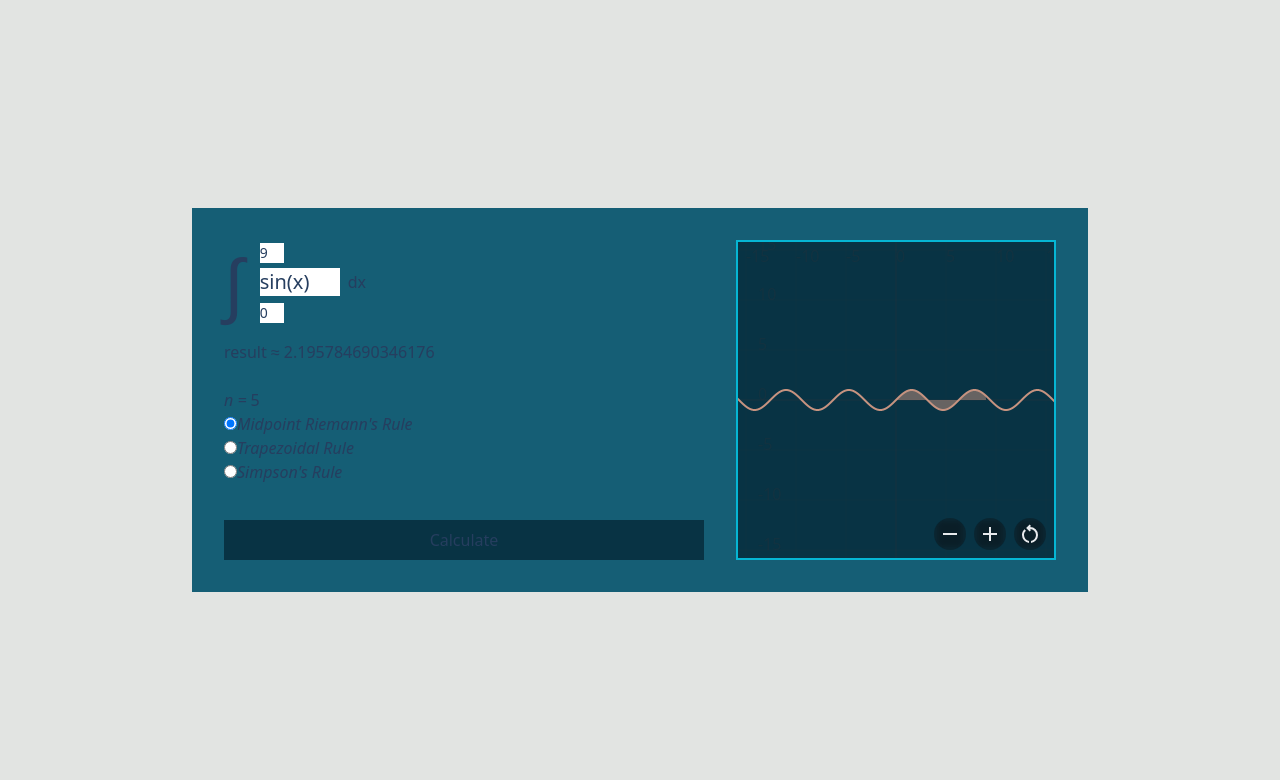
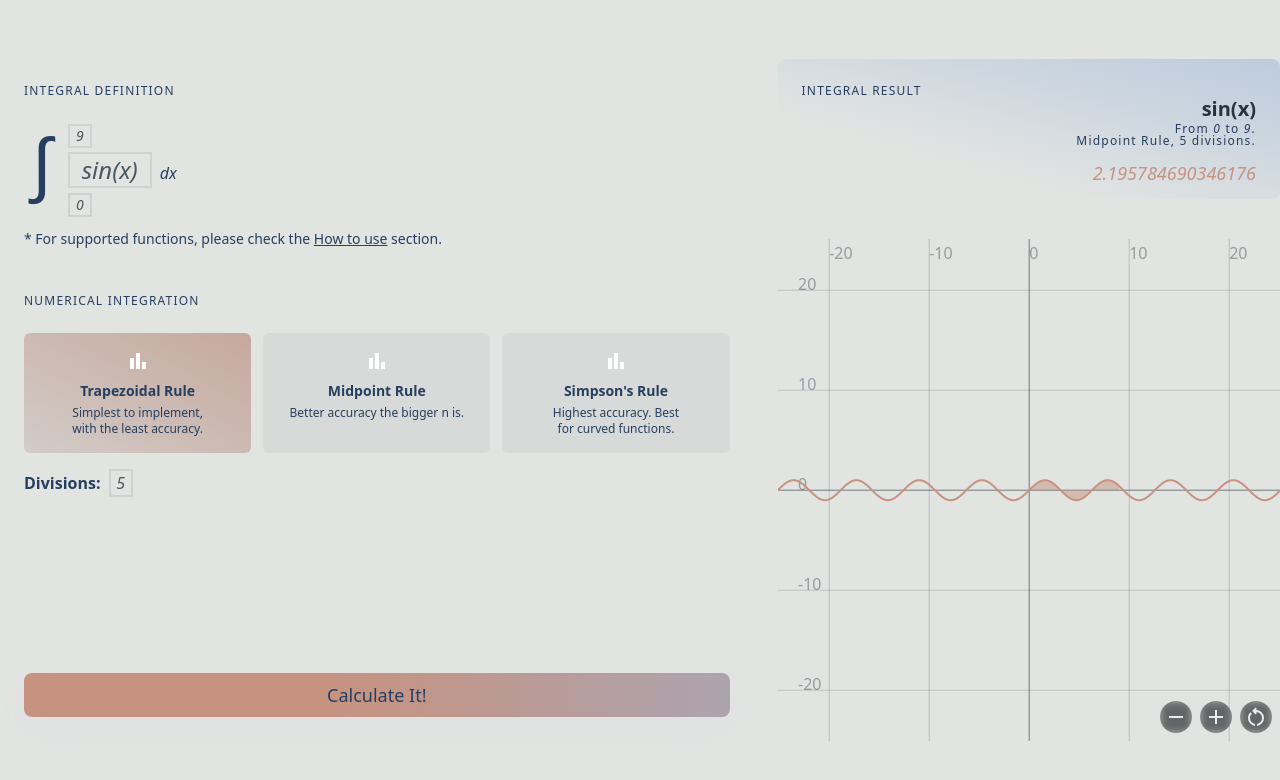
Before and after one commit to kolostring/integral-calculator, a React (Vite) app: page / in a window 1280 px wide. Shown: the top 780 px of the page. Built offline with nearby package versions, Linux system fonts and the light colour scheme.

Commit message:
feat: restyle whole Integral form

```diff
--- a/src/IntegralForm.tsx
+++ b/src/IntegralForm.tsx
@@ -1,13 +1,15 @@
-import { useMemo, useState } from "react";
+import { Suspense, lazy, useMemo, useState } from "react";
 import MidpointRemannSum from "./utils/functions/midpointRiemannRule";
 import SimpsonRule from "./utils/functions/SimpsonRule";
 import TrapezoidalRule from "./utils/functions/trapezoidalRule";
-import IntegralGrapher from "./components/IntegralGrapher";
 import { TokenKind } from "./utils/constants/tokenKinds";
 import Parser from "./utils/classes/Parser";
-import solveSyntaxTree from "./utils/functions/solveSyntaxTree";
 import { SyntaxTree } from "./utils/classes/SyntaxTree";
 import { SyntaxTreeKind } from "./utils/constants/syntaxTreeKinds";
+import ChartIcon from "@/assets/chart.svg";
+import solveSyntaxTree from "./utils/functions/solveSyntaxTree";
+
+const LazyIntegralGrapher = lazy(() => import("@/components/IntegralGrapher"));
 
 const integralSolvers = {
   midpoint: MidpointRemannSum,
@@ -31,6 +33,12 @@ const initialForm: FormFields = {
   integralSolver: "midpoint",
 };
 
+const integralSolverToLabel: { [key: string]: string } = {
+  midpoint: "Midpoint Rule",
+  trapezoidal: "Trapezoidal Rule",
+  simpsons: "Simpson's Rule",
+};
+
 const adaptInputWidth = (event: React.ChangeEvent<HTMLInputElement>) => {
   const target = event.target;
 
@@ -43,6 +51,7 @@ export default function IntegralForm() {
   const [errorMessage, setErrorMessage] = useState("");
 
   const expressionTree = useMemo(() => {
+    setErrorMessage("");
     const parser = new Parser(form.expression);
     try {
       return parser.expression();
@@ -51,13 +60,14 @@ export default function IntegralForm() {
     }
     return new SyntaxTree(
       SyntaxTreeKind.LITERAL,
-      { col: 0, row: 0, pos: 0, str: "0", kind: TokenKind.NUMBER },
+      { col: 0, row: 0, pos: 0, str: "NaN", kind: TokenKind.NUMBER },
       [],
     );
   }, [form]);
 
   const integralSolution = useMemo(() => {
     try {
+      if (expressionTree.getToken().str === "NaN") return NaN;
       const res = integralSolvers[form.integralSolver](
         (x) => {
           const output = solveSyntaxTree(expressionTree, x);
@@ -71,7 +81,7 @@ export default function IntegralForm() {
       return res;
     } catch (e) {
       setErrorMessage((e as Error).message);
-      return 0;
+      return NaN;
     }
   }, [expressionTree, form]);
 
@@ -107,107 +117,205 @@ export default function IntegralForm() {
   };
 
   return (
-    <section className="my-auto w-full lg:gap-8 bg-cyan-800 p-8 lg:grid lg:h-fit lg:w-fit lg:grid-cols-[30rem_20rem]">
+    <section id="calculator" aria-labelledby="calculator-title">
+      <h2
+        className="sr-only mb-12 flex items-center gap-4 after:h-px after:w-full after:bg-white"
+        id="calculator-title"
+      >
+        <span className="shrink-0 text-xs uppercase">Calculator</span>
+      </h2>
+      <div className="my-auto w-full lg:grid lg:h-fit lg:w-fit lg:grid-cols-[3fr_2fr] lg:gap-6">
         <form
           action="/"
           onSubmit={handleSubmit}
-        className="flex flex-col"
+          className="flex flex-col rounded-lg p-6"
         >
           <fieldset
             name="Integral definition"
-          className="grid grid-cols-[auto_auto_1fr] items-center gap-x-2 gap-y-1"
+            className="mb-8 grid grid-cols-[auto_1fr] items-center gap-x-2 gap-y-1"
           >
-          <span className="row-span-3 row-start-1 mr-2 text-7xl">∫</span>
+            <legend className="mb-6 text-xs font-extralight uppercase tracking-widest dark:text-neutral/70">
+              Integral definition
+            </legend>
+            <span className="row-span-3 mr-2 place-self-center pb-[0.25em] pl-2 text-7xl leading-none">
+              ∫
+            </span>
             <label>
               <input
-              className="col-start-2 w-6 text-sm"
+                className="col-start-2 box-content w-5 min-w-5 border-2 border-neutral/10 bg-transparent text-center text-sm italic text-neutral/80 outline-none focus:bg-neutral/10"
                 type="text"
                 name="integralTo"
                 defaultValue={initialForm.integralTo}
                 onChange={adaptInputWidth}
               />
-            <span className="invisible absolute">from</span>
+              <span className="sr-only">Lower limit</span>
             </label>
             <label>
               <input
-              className="col-start-2 w-0 !min-w-20 p-0 text-xl"
+                className="col-start-2 box-content w-0 min-w-20 border-2 border-neutral/10 bg-transparent p-0 text-center text-2xl italic text-neutral/80 outline-none focus:bg-neutral/10"
                 type="text"
                 name="expression"
                 defaultValue={initialForm.expression}
                 onChange={(e) => {
-                setErrorMessage("");
                   adaptInputWidth(e);
                 }}
               />
-            <span className="invisible absolute">expression</span>
+              <i className="ml-2">dx</i>
+              <span className="sr-only">Function to integrate</span>
             </label>
             <label>
               <input
-              className="col-start-2 w-6 text-sm"
+                className="col-start-2 box-content w-5 min-w-5 border-2 border-neutral/10 bg-transparent text-center text-sm italic text-neutral/80 outline-none focus:bg-neutral/10"
                 type="text"
                 name="integralFrom"
                 defaultValue={initialForm.integralFrom}
                 onChange={adaptInputWidth}
               />
-            <span className="invisible absolute">to</span>
+              <span className="sr-only">Upper limit</span>
             </label>
-          <span className="col-start-3 row-span-3 row-start-1">dx</span>
+
+            <p className="col-span-2 mb-2 mt-2 min-h-6 text-sm font-light dark:text-neutral/70">
+              * For supported functions, please check the{" "}
+              <a className="underline" href="#how-to-use">
+                How to use
+              </a>{" "}
+              section.
+            </p>
           </fieldset>
 
-        <div className="">
-          <p className="mt-4">{"result ≈ " + integralSolution}</p>
-          <p className="min-h-6 text-red-300">{errorMessage}</p>
-        </div>
+          <fieldset className="mb-12 grid grid-cols-3 gap-x-3">
+            <legend className="mb-6 text-xs font-extralight uppercase tracking-widest dark:text-neutral/70">
+              Numerical Integration
+            </legend>
 
-        <fieldset
-          name="Numerical integration"
-          className="flex h-full flex-col"
+            {[
+              [
+                "trapezoidal",
+                "Trapezoidal Rule",
+                "Simplest to implement, with the least accuracy.",
+              ],
+              ["midpoint", "Midpoint Rule", "Better accuracy the bigger n is."],
+              [
+                "simpsons",
+                "Simpson's Rule",
+                "Highest accuracy. Best for curved functions.",
+              ],
+            ].map(([value, label, description], index) => (
+              <label
+                className="group relative flex w-full cursor-pointer flex-col items-center rounded-md bg-neutral/5 px-1 py-4 transition-colors focus-within:bg-primary/40 dark:focus-within:bg-transparent"
+                key={value}
               >
-          <label className="pr-1">
-            <i>n =</i>
+                <input
+                  type="radio"
+                  className="absolute inset-0 -z-10 appearance-none rounded-md bg-gradient-to-tr from-primary/30 to-primary opacity-0 transition-opacity duration-200 checked:opacity-65 focus:opacity-100 dark:to-secondary dark:checked:opacity-25 dark:focus:opacity-55 [&:not(:checked)]:hover:opacity-20 dark:[&:not(:checked)]:hover:opacity-10"
+                  name="integralSolver"
+                  value={value}
+                  aria-labelledby={value + "-label"}
+                  aria-describedby={value + "-description"}
+                  defaultChecked={index === 0}
+                />
+                <img
+                  src={ChartIcon}
+                  alt="chart"
+                  className="mb-2 size-6 shrink-0"
+                />
+                <strong
+                  className="mb-1 shrink-0 text-balance text-center text-sm font-semibold"
+                  id={value + "-label"}
+                >
+                  {label}
+                </strong>
+                <p
+                  className="text-balance text-center text-xs font-light"
+                  id={value + "-description"}
+                >
+                  {description}
+                </p>
+              </label>
+            ))}
+
+            <label className="mt-4 pr-1">
+              <strong id="divisions-label">Divisions: </strong>
               <input
                 type="text"
                 name="divisions"
-              className="ml-1 w-6 bg-transparent"
+                aria-labelledby="divisions-label"
+                aria-describedby="divisions-description"
+                className="mb-1 ml-1 box-content w-5 min-w-5 border-2 border-neutral/10 bg-transparent text-center italic text-neutral/80 outline-none focus:bg-neutral/10"
                 defaultValue={initialForm.divisions}
                 onChange={adaptInputWidth}
               />
-          </label>
-          <label className="cursor-pointer">
-            <input
-              type="radio"
-              name="integralSolver"
-              value="midpoint"
-              defaultChecked
-            />
-            <i>Midpoint Riemann's Rule</i>
-          </label>
-
-          <label className="cursor-pointer">
-            <input type="radio" name="integralSolver" value="trapezoidal" />
-            <i>Trapezoidal Rule</i>
-          </label>
-
-          <label className="cursor-pointer">
-            <input type="radio" name="integralSolver" value="simpsons" />
-            <i>Simpson's Rule</i>
+              <br />
+              <p
+                id="divisions-description"
+                className="sr-only text-sm font-light"
+              >
+                Number of divisions to use in the numerical integration.
+              </p>
             </label>
           </fieldset>
+
           <button
-          className="col-span-2 col-start-1 mt-auto w-full bg-cyan-950 py-2 transition-colors hover:bg-cyan-300 hover:text-cyan-900 active:bg-cyan-200 active:text-cyan-900"
+            className="font group relative isolate col-span-2 col-start-1 mt-auto w-full transition-colors before:absolute before:left-0 before:right-0 before:top-1/4 before:-z-10 before:h-full before:rounded-full before:bg-gradient-to-r before:from-secondary before:to-secondary before:opacity-5 before:blur-lg before:transition-opacity before:content-[''] hover:before:opacity-20 focus:outline-none focus:before:opacity-30 dark:text-background"
             type="submit"
           >
-          Calculate
+            <div className="relative h-full w-full overflow-hidden rounded-lg px-10 py-2 text-lg font-medium before:absolute before:inset-0 before:-right-1/2 before:-z-10 before:bg-gradient-to-r before:from-primary before:from-30% before:to-secondary before:transition-transform before:content-[''] hover:before:-translate-x-1/4 group-focus:before:-translate-x-1/4">
+              Calculate It!
+            </div>
           </button>
         </form>
+        <article className="col-start-2 mx-auto mt-5 flex h-full w-full flex-col gap-10 place-self-center lg:mt-0">
+          <div className="flex h-full flex-col rounded-lg bg-gradient-to-tr from-transparent from-30% to-secondary/50 p-6 pb-3 dark:to-secondary/10">
+            <header>
+              <h3 className="text-xs font-extralight uppercase tracking-widest dark:text-neutral/70">
+                Integral Result
+              </h3>
+              <p className="mb-1 text-balance text-end text-xl font-bold leading-none text-neutral">
+                {form.expression}
+              </p>
+            </header>
+            <p className="text-balance text-end text-xs font-extralight leading-none tracking-widest">
+              From <i>{form.integralFrom}</i> to <i>{form.integralTo}</i>.
+              <br />
+              {integralSolverToLabel[form.integralSolver]}, {form.divisions}{" "}
+              divisions.
+            </p>
 
-      <article className="col-start-2 mx-auto mt-5 lg:mt-0 aspect-square w-full  border-2 border-cyan-500 bg-cyan-950">
-        <IntegralGrapher
-          functionEvaluation={(x) => solveSyntaxTree(expressionTree, x)}
+            <p className="mt-auto pt-3 text-end text-lg text-primary">
+              <i>
+                {isNaN(integralSolution) ? (
+                  <span className="font-semibold text-red-400">
+                    Unable to calculate
+                  </span>
+                ) : (
+                  integralSolution
+                )}
+              </i>
+            </p>
+            <p className="text-xs text-end tracking-wide text-red-400">
+              {errorMessage}
+            </p>
+          </div>
+          <div className="aspect-square w-full shrink-0 overflow-hidden rounded-md">
+            <Suspense
+              fallback={
+                <div className="aspect-square w-full rounded-md bg-neutral/5" />
+              }
+            >
+              <LazyIntegralGrapher
+                functionEvaluation={(x: number) => {
+                  if (errorMessage !== "") {
+                    return 0;
+                  }
+                  return solveSyntaxTree(expressionTree, x);
+                }}
                 integralFrom={form.integralFrom}
                 integralTo={form.integralTo}
               />
+            </Suspense>
+          </div>
         </article>
+      </div>
     </section>
   );
 }
```
Also changed, not shown: src/assets/chart.svg (added). Lines whose indentation alone changed are shown as unchanged.
